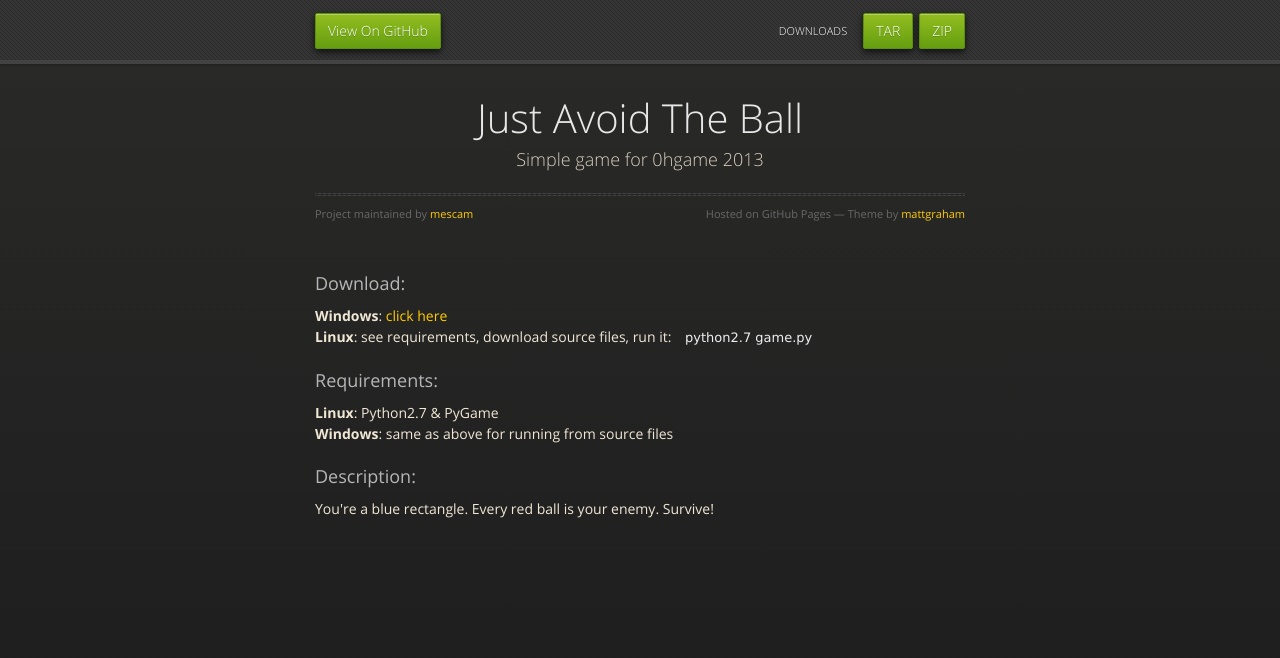
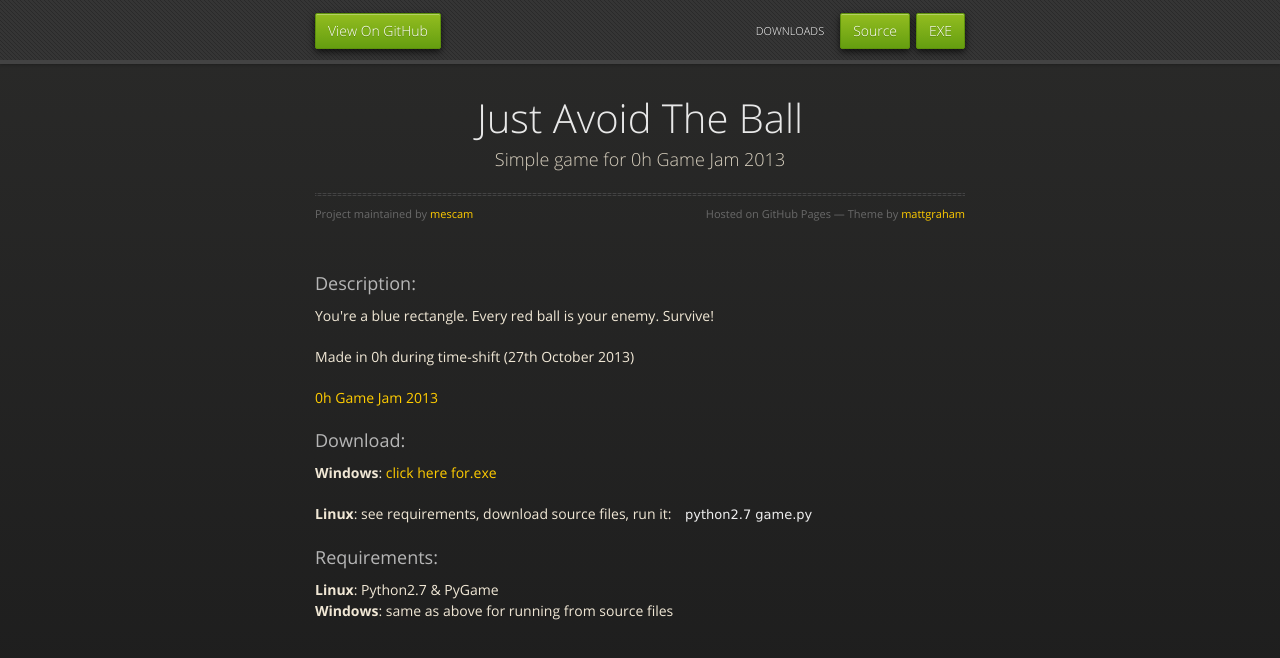
Before and after one commit to mescam/justAvoidTheBall, a plain HTML site: page index.html in a window 1280 px wide. Drawn offline with nearby package versions, Linux system fonts and the light colour scheme.

Commit message:
Update index.html

```diff
--- a/index.html
+++ b/index.html
@@ -21,8 +21,8 @@
       <div id="header">
         <nav>
           <li class="fork"><a href="https://github.com/mescam/justAvoidTheBall">View On GitHub</a></li>
-          <li class="downloads"><a href="https://github.com/mescam/justAvoidTheBall/zipball/master">ZIP</a></li>
-          <li class="downloads"><a href="https://github.com/mescam/justAvoidTheBall/tarball/master">TAR</a></li>
+          <li class="downloads"><a href="https://github.com/mescam/justAvoidTheBall/releases/download/1.0/Just.Avoid.The.Ball.zip">EXE</a></li>
+          <li class="downloads"><a href="https://github.com/mescam/justAvoidTheBall/tarball/master">Source</a></li>
           <li class="title">DOWNLOADS</li>
         </nav>
       </div><!-- end header -->
@@ -32,26 +32,30 @@
       <section>
         <div id="title">
           <h1>Just Avoid The Ball</h1>
-          <p>Simple game for 0hgame 2013</p>
+          <p>Simple game for 0h Game Jam 2013</p>
           <hr>
           <span class="credits left">Project maintained by <a href="https://github.com/mescam">mescam</a></span>
           <span class="credits right">Hosted on GitHub Pages &mdash; Theme by <a href="https://twitter.com/michigangraham">mattgraham</a></span>
         </div>
 
+<h3>
+<a name="description" class="anchor" href="#description"><span class="octicon octicon-link"></span></a>Description:</h3>
+
+<p>You're a blue rectangle. Every red ball is your enemy. Survive!</p>
+<p>Made in 0h during time-shift (27th October 2013)</p>
+<p><a href="http://0hgame.eu">0h Game Jam 2013</a></p>
+
         <h3>
 <a name="download" class="anchor" href="#download"><span class="octicon octicon-link"></span></a>Download:</h3>
 
-<p><strong>Windows</strong>: <a href="https://github.com/mescam/justAvoidTheBall/releases/download/1.0/Just.Avoid.The.Ball.zip">click here</a><br><strong>Linux</strong>: see requirements, download source files, run it: <code>python2.7 game.py</code></p>
+<p><strong>Windows</strong>: <a href="https://github.com/mescam/justAvoidTheBall/releases/download/1.0/Just.Avoid.The.Ball.zip">click here for.exe</a></p>
+<p><strong>Linux</strong>: see requirements, download source files, run it: <code>python2.7 game.py</code></p>
 
 <h3>
 <a name="requirements" class="anchor" href="#requirements"><span class="octicon octicon-link"></span></a>Requirements:</h3>
 
 <p><strong>Linux</strong>: Python2.7 &amp; PyGame<br><strong>Windows</strong>: same as above for running from source files</p>
 
-<h3>
-<a name="description" class="anchor" href="#description"><span class="octicon octicon-link"></span></a>Description:</h3>
-
-<p>You're a blue rectangle. Every red ball is your enemy. Survive!</p>
       </section>
 
     </div>
```
